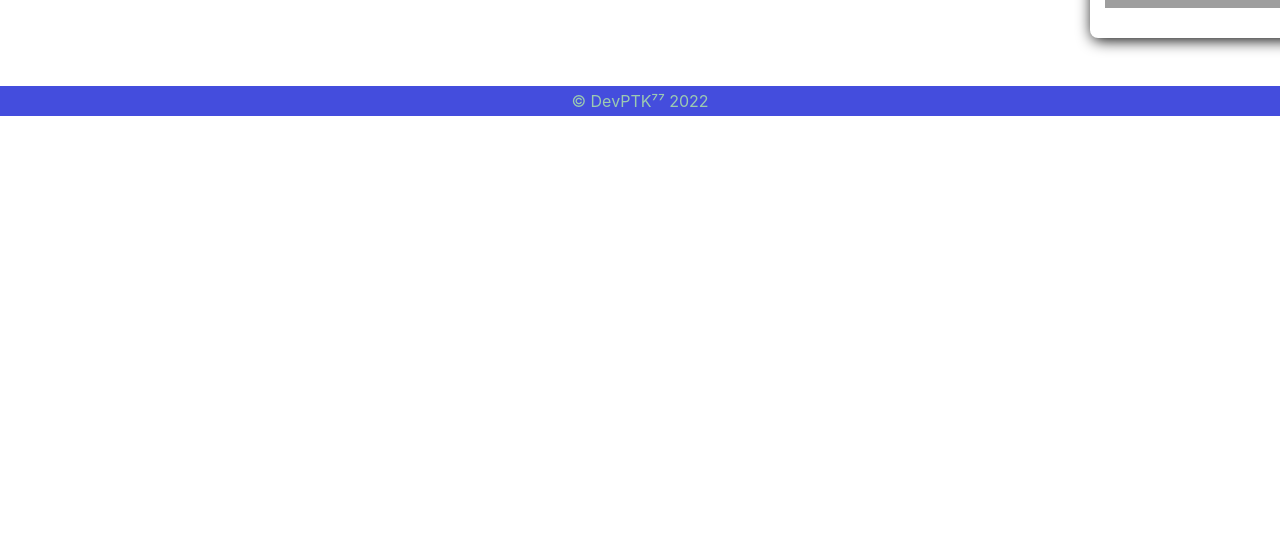
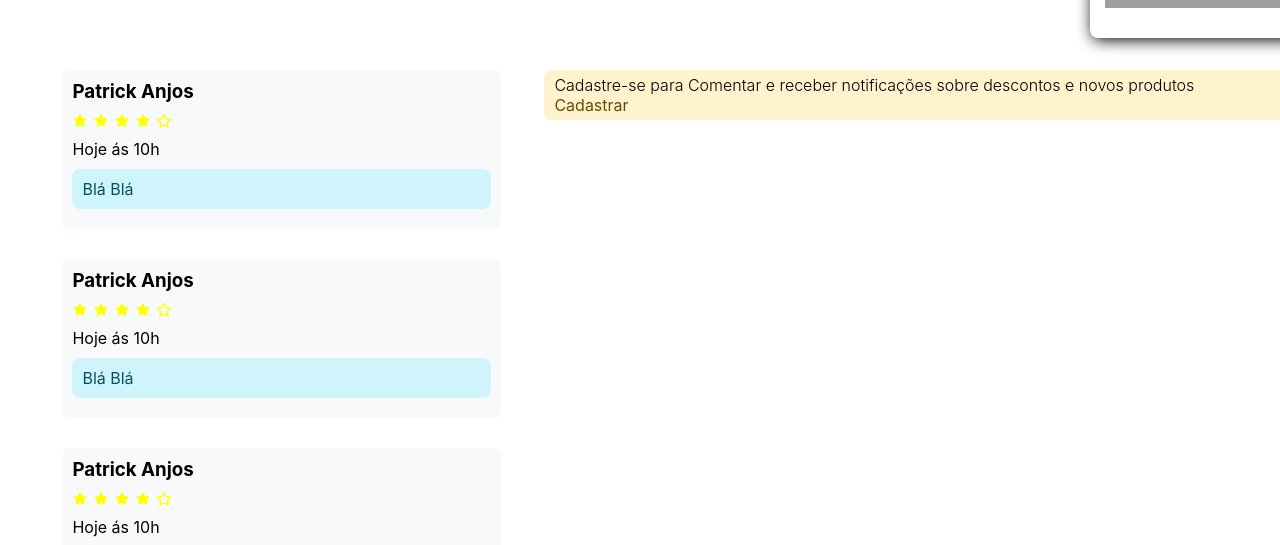
Before and after one commit to setxpro/mini--e-commerce, a React (Create React App) app: page /info/1 in a window 1280 px wide. Shown: the part 2209-2754 px from the top of the page. Before the commit the page ends 2325 px from the top, so only its background shows below. Built offline with nearby package versions, Linux system fonts and the light colour scheme; grey boxes are pictures that could not be loaded.

Commit message:
countInStock

```diff
--- a/src/Components/CardItemHome/styles.js
+++ b/src/Components/CardItemHome/styles.js
@@ -12,6 +12,21 @@ export const Container = styled.div`
         width: 310px;
         height: 255px;
         background-color: #DDD;
+        animation: slide-in-fwd-center 1s cubic-bezier(0.250, 0.460, 0.450, 0.940) both;
+
+    @keyframes slide-in-fwd-center {
+        0% {
+            -webkit-transform: translateZ(-1400px);
+                    transform: translateZ(-1400px);
+            opacity: 0;
+        }
+        100% {
+            -webkit-transform: translateZ(0);
+                    transform: translateZ(0);
+            opacity: 1;
+        }
+    }
+
     }
 
     p {
@@ -40,6 +55,8 @@ export const StarsArea = styled.div`
     }
 `;
 
+
+
 export const Star = styled(FiStar)`
     color: #ff0;
 `;
--- /dev/null
+++ b/src/Components/Comments/index.js
@@ -0,0 +1,23 @@
+import React from 'react';
+
+import * as C from './styles';
+import * as Icon from './styles';
+
+function Comments() {
+  return (
+      <C.Container>
+          <h3>Patrick Anjos</h3>
+             <div className='stars'>
+                <Icon.FullStar/><Icon.FullStar/><Icon.FullStar/><Icon.FullStar/><Icon.Star/>
+            </div>
+            <div className='date'>
+                Hoje ás 10h
+            </div>
+            <C.AreaComment>
+                Blá Blá
+            </C.AreaComment>
+      </C.Container>
+  );
+}
+
+export default Comments;
--- /dev/null
+++ b/src/Components/Comments/styles.js
@@ -0,0 +1,42 @@
+import styled from 'styled-components';
+
+import { FiStar } from 'react-icons/fi';
+import { AiFillStar } from 'react-icons/ai';
+
+
+export const Container = styled.div`
+    background: rgb(248,249,250);
+    border-radius: 8px;
+    margin-top: -50px;
+    width: 38%;
+    padding: 10px;
+
+    margin-bottom: 5rem;
+
+    .stars {
+        display: flex;
+        gap: 5px;
+        margin-top: 10px;
+    }
+    .date {
+        margin-top: 10px;
+    }
+`;
+
+export const AreaComment = styled.div`
+    padding: 10px;
+    color: #055160;
+    background-color: #cff4fc;
+    border-color: #b6effb;
+    border-radius: 8px;
+
+    margin-top: 10px;
+    margin-bottom: 10px;
+`;
+
+export const Star = styled(FiStar)`
+    color: #ff0;
+`;
+export const FullStar = styled(AiFillStar)`
+    color: #ff0;
+`;
--- a/src/Components/Footer/index.js
+++ b/src/Components/Footer/index.js
@@ -6,6 +6,7 @@ function Footer() {
   return (
     <C.Container>
         <a href='https://github.com/setxpro' target="_blank">© DevPTK⁷⁷ 2022</a>
+
     </C.Container>
   );
 }
--- a/src/Styles/GlobalStyle.js
+++ b/src/Styles/GlobalStyle.js
@@ -6,6 +6,7 @@ export default createGlobalStyle`
         padding: 0;
         box-sizing: border-box;
         font-family: -apple-system, BlinkMacSystemFont, 'Segoe UI', Roboto, Oxygen, Ubuntu, Cantarell, 'Open Sans', 'Helvetica Neue', sans-serif;
+        user-select: none;
     }
 
     ::-webkit-scrollbar {
--- a/src/screens/Contact/index.js
+++ b/src/screens/Contact/index.js
@@ -12,6 +12,7 @@ function Contact() {
     const [message, setMessage] = useState('');
     const [upload, setUpload] = useState(false);
 
+    const handleUploadFile = (e) => setUpload(e.target.files[0]);
 
     return (
         <C.Container>
@@ -57,6 +58,8 @@ function Contact() {
                     <input
                         type="file"
                         name="arte"
+                        accept="application/pdf"
+                        onChange={handleUploadFile}
                     />
                 <Button name="enviar"/>
             </form>
--- a/src/screens/InformationProduct/index.js
+++ b/src/screens/InformationProduct/index.js
@@ -1,9 +1,12 @@
 import React, { useEffect, useState } from 'react';
 import { Produtos } from '../../data/Produtos';
 import { Layout } from '../../Styles/Layout/styles';
-import { useParams } from 'react-router-dom';
+import { Link, useParams } from 'react-router-dom';
+
+import Spinner from '../../utils/Spinner';
 
 import * as C from './styles';
+import Comments from '../../Components/Comments';
 
 function InformationProduct() {
 
@@ -20,6 +23,7 @@ function InformationProduct() {
                 photo: prod.photo,
                 description: prod.description,
                 price: prod.price,
+                countInStock: prod.countInStock,
             });
             setLoadingProd(false);
         }
@@ -29,6 +33,7 @@ function InformationProduct() {
 
   return (
       <Layout>
+          {loadindProd ? <Spinner/> :
           <C.Container>
             <section>
                 <C.AreaImage>
@@ -43,14 +48,18 @@ function InformationProduct() {
                                 <div><p>Preço</p> <span>R$ {produto.price}</span> </div>
                                 <div><p>Status</p> <span>Ativo</span></div>
                                 <div><p>Avaliação</p> ***** </div>
+                                <div><p>Estoque</p> <span>{produto.countInStock}</span></div>
+                                {produto.countInStock > 0 ? (
                                 <div>Unidade
                                     <select>
-                                       <option>1</option>
-                                       <option>2</option>
-                                       <option>3</option>
-                                       <option>4</option>
+                                        {[...Array(produto.countInStock).keys()].map((i) => (
+                                            <option key={i + 1} value={i + 1}>
+                                                {i + 1}
+                                            </option>
+                                        ))}
                                     </select>
                                 </div>
+                                 ) : alert('Não há mais unidades no estoque :(')}
                                 <button>Adicionar ao Carrinho</button>
                             </C.AreaInfoDescription>
 
@@ -82,21 +91,41 @@ function InformationProduct() {
                                         <img src="https://http2.mlstatic.com/secure/payment-logos/v2/payment-logo-mlb-bolbradesco-medium_v_04d70df495.png" alt='boleto'/>
                                     </C.AreaBoleto>
                             </div>
-
-
                         </C.AreaFormPayment>
 
-
                     </C.AreaMoreInfo>
-                    <div>
-                        {/* TO WRITE A CUSTOMER REVIEW*/}
-                    </div>
+                    <C.AreaRegister>
+                        <h5>Cadastre-se para Comentar e receber notificações sobre descontos e novos produtos</h5>
+                        <Link to="/register">Cadastrar</Link>
+                    </C.AreaRegister>
                 </C.AreaInfo>
             </section>
             <section>
 
+                <Comments
+
+                />
+                <Comments
+
+                />
+                <Comments
+
+                />
+                <Comments
+
+                />
+                <Comments
+
+                />
+                <Comments
+
+                />
+                <Comments
+
+                />
             </section>
           </C.Container>
+          }
       </Layout>
   );
 }
--- a/src/screens/InformationProduct/styles.js
+++ b/src/screens/InformationProduct/styles.js
@@ -11,11 +11,15 @@ export const Container = styled.div`
 
     section {
         display: flex;
+
+        :nth-child(2) {
+            flex-direction: column;
+        }
     }
 `;
 export const AreaImage = styled.div`
     width: 515px;
-    height: 550px;
+    height: 500px;
     background-color: #DDD;
     display: flex;
     justify-content: center;
@@ -42,17 +46,17 @@ export const AreaMoreInfo = styled.div`
 `;
 export const AreaInfoDescription = styled.div`
     > div {
-        width: 400px;
+        width: 95%;
         display: flex;
         justify-content: space-between;
         padding: 10px;
         border: 1px solid rgba(77, 77, 155, 0.2);
         border-radius: 5px;
 
+
         select {
-            width: 35px;
+            width: 45px;
             height: 35px;
-
             outline: none;
             border: none;
             border-radius: 5px;
@@ -139,3 +143,24 @@ export const AreaBoleto = styled.div`
         margin-bottom: 1rem;
     }
 `;
+
+export const AreaRegister = styled.div`
+
+    background-color: #fff3cd;
+    border-color: #ffecb5;
+    border-radius: 8px;
+    padding: 5px 10px;
+    width: 90%;
+
+    h5 {
+        font-size: 1rem;
+        font-weight: 300;
+    }
+
+    a {
+        text-decoration: none;
+        font-size: 1rem;
+        color: #664d03;
+    }
+
+`;
--- /dev/null
+++ b/src/utils/SeaAnimation/styles.js
@@ -0,0 +1,26 @@
+import styled from 'styled-components';
+
+export const Container = styled.div`
+    .path-0{
+animation:pathAnim-0 4s;
+animation-timing-function: linear;
+animation-iteration-count: infinite;
+}
+@keyframes pathAnim-0{
+0%{
+d: path("M 0,400 C 0,400 0,200 0,200 C 166.13333333333333,200.93333333333334 332.26666666666665,201.86666666666665 473,211 C 613.7333333333333,220.13333333333335 729.0666666666668,237.4666666666667 886,237 C 1042.9333333333332,236.5333333333333 1241.4666666666667,218.26666666666665 1440,200 C 1440,200 1440,400 1440,400 Z");
+}
+25%{
+d: path("M 0,400 C 0,400 0,200 0,200 C 106.26666666666671,211.6 212.53333333333342,223.2 400,237 C 587.4666666666666,250.8 856.1333333333332,266.80000000000007 1043,261 C 1229.8666666666668,255.19999999999996 1334.9333333333334,227.59999999999997 1440,200 C 1440,200 1440,400 1440,400 Z");
+}
+50%{
+d: path("M 0,400 C 0,400 0,200 0,200 C 187.46666666666664,171.46666666666667 374.9333333333333,142.93333333333334 539,159 C 703.0666666666667,175.06666666666666 843.7333333333333,235.73333333333335 990,250 C 1136.2666666666667,264.26666666666665 1288.1333333333332,232.13333333333333 1440,200 C 1440,200 1440,400 1440,400 Z");
+}
+75%{
+d: path("M 0,400 C 0,400 0,200 0,200 C 158.8,190.53333333333333 317.6,181.06666666666666 497,193 C 676.4,204.93333333333334 876.4000000000001,238.2666666666667 1037,243 C 1197.6,247.7333333333333 1318.8,223.86666666666665 1440,200 C 1440,200 1440,400 1440,400 Z");
+}
+100%{
+d: path("M 0,400 C 0,400 0,200 0,200 C 166.13333333333333,200.93333333333334 332.26666666666665,201.86666666666665 473,211 C 613.7333333333333,220.13333333333335 729.0666666666668,237.4666666666667 886,237 C 1042.9333333333332,236.5333333333333 1241.4666666666667,218.26666666666665 1440,200 C 1440,200 1440,400 1440,400 Z");
+}
+}
+`;
--- a/src/utils/styles.js
+++ b/src/utils/styles.js
@@ -1,6 +1,14 @@
 import styled from 'styled-components';
 
 export const Container = styled.div`
+  width: 100%;
+  height: 100%;
+
+  display: flex;
+  justify-content: center;
+  align-items: center;
+
+
   .lds-heart {
   display: inline-block;
   position: relative;
@@ -15,7 +23,7 @@ export const Container = styled.div`
   position: absolute;
   width: 32px;
   height: 32px;
-  background: #f00;
+  background: #444DDD;
   animation: lds-heart 1.2s infinite cubic-bezier(0.215, 0.61, 0.355, 1);
 }
 .lds-heart div:after,
@@ -25,7 +33,7 @@ export const Container = styled.div`
   display: block;
   width: 32px;
   height: 32px;
-  background: #f00;
+  background: #444DDD;
 }
 .lds-heart div:before {
   left: -24px;
```
Also changed, not shown: src/utils/SeaAnimation/SeaAnimation.js (added, +14 -0 lines), src/data/Produtos.js.
